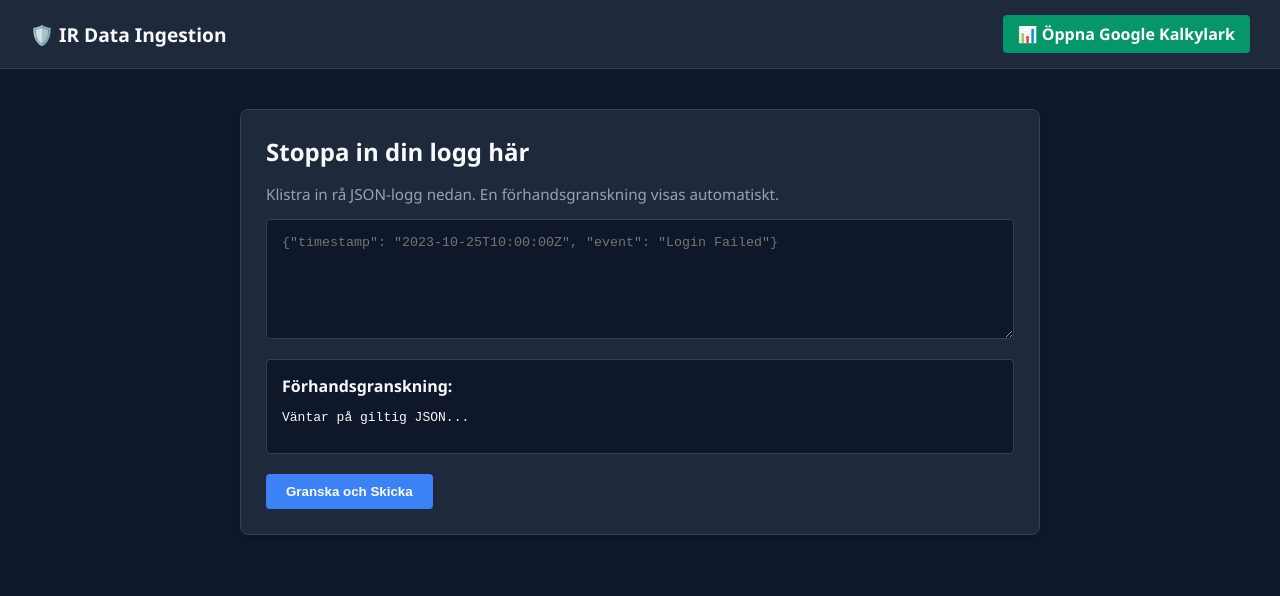
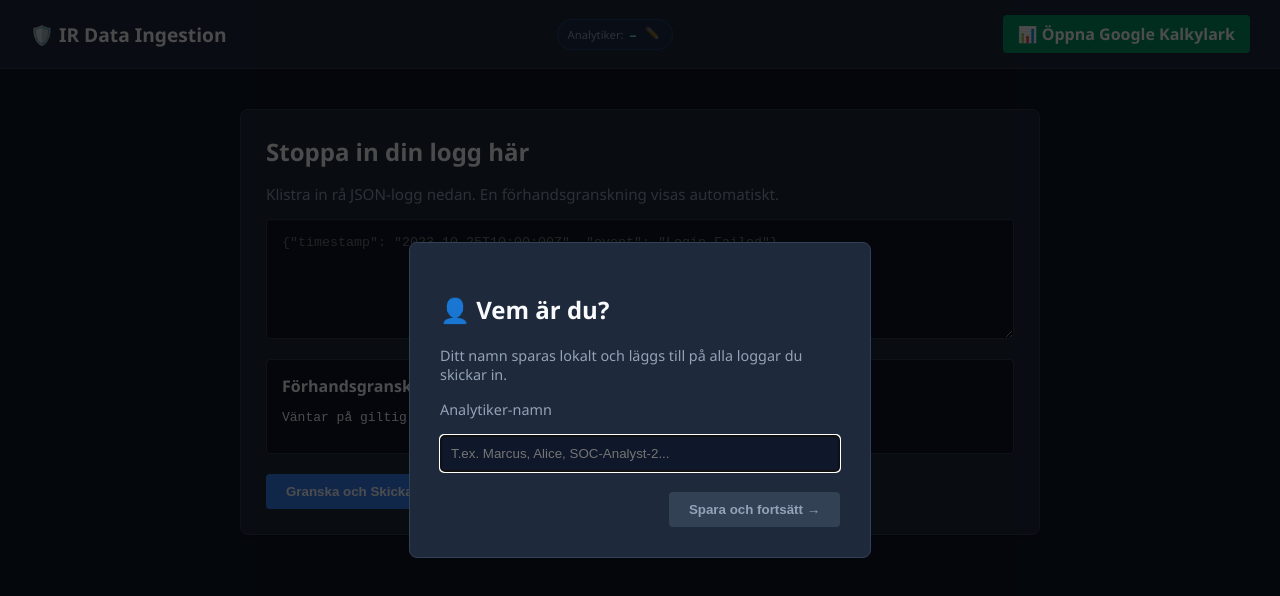
Before and after one commit to douglasNordenstedt/fettepiskhemsida, a website: page public/index.html in a window 1280 px wide. Drawn offline with Linux system fonts and the light colour scheme.

Commit message:
add opperator username

```diff
--- a/public/css/style.css
+++ b/public/css/style.css
@@ -26,6 +26,48 @@ body {
 }
 
 .navbar h2 { margin: 0; font-size: 1.2rem; }
+
+/* ── Analyst badge (username display in navbar) ── */
+.analyst-badge {
+    display: flex;
+    align-items: center;
+    gap: 6px;
+    background-color: rgba(59, 130, 246, 0.08);
+    border: 1px solid rgba(59, 130, 246, 0.25);
+    border-radius: 20px;
+    padding: 5px 12px 5px 10px;
+    font-size: 0.88rem;
+}
+
+.analyst-label {
+    color: var(--text-muted);
+    font-size: 0.8em;
+}
+
+#navbarAnalyst {
+    color: #7dd3fc;
+    font-weight: 600;
+    max-width: 160px;
+    overflow: hidden;
+    text-overflow: ellipsis;
+    white-space: nowrap;
+}
+
+.change-name-btn {
+    background: none;
+    border: none;
+    padding: 0 0 0 2px;
+    font-size: 0.85em;
+    cursor: pointer;
+    opacity: 0.5;
+    transition: opacity 0.15s;
+    line-height: 1;
+}
+
+.change-name-btn:hover {
+    opacity: 1;
+    background: none;
+}
 
 .sheet-btn {
     background-color: #059669;
--- a/public/index.html
+++ b/public/index.html
@@ -10,6 +10,14 @@
 <body>
     <nav class="navbar">
         <h2>🛡️ IR Data Ingestion</h2>
+
+        <!-- Analyst identity badge (populated by app.js from localStorage) -->
+        <div class="analyst-badge">
+            <span class="analyst-label">Analytiker:</span>
+            <span id="navbarAnalyst">–</span>
+            <button id="changeNameBtn" class="change-name-btn" title="Byt namn">✏️</button>
+        </div>
+
         <a href="https://docs.google.com/spreadsheets/d/1mzZ7d1cUBALEIvgVhR3seKN6DUQpnpS03sV_8kr0zg8/edit?gid=0#gid=0" target="_blank" class="sheet-btn">
             📊 Öppna Google Kalkylark
         </a>
@@ -68,5 +76,28 @@
             </div>
         </div>
     </div>
+
+    <!-- ── Username Modal (shown on first visit, or when clicking ✏️) ── -->
+    <div id="usernameModal" class="modal">
+        <div class="modal-content">
+            <h2>👤 Vem är du?</h2>
+            <p style="color: #94a3b8; font-size: 0.9em; margin-top: 0;">
+                Ditt namn sparas lokalt och läggs till på alla loggar du skickar in.
+            </p>
+
+            <p style="margin: 16px 0 6px; color: #94a3b8; font-size: 0.9em;">Analytiker-namn</p>
+            <input
+                type="text"
+                id="usernameInput"
+                placeholder="T.ex. Marcus, Alice, SOC-Analyst-2..."
+                autocomplete="off"
+                maxlength="40"
+            >
+
+            <div class="modal-actions" style="justify-content: flex-end;">
+                <button id="confirmUsernameBtn" class="btn-primary" disabled>Spara och fortsätt →</button>
+            </div>
+        </div>
+    </div>
 </body>
 </html>
--- a/public/js/app.js
+++ b/public/js/app.js
@@ -18,6 +18,63 @@ const lastLogData   = document.getElementById('lastLogData');
 
 let validJsonData   = null;
 let selectedSeverity = null;
+
+// ─────────────────────────────────────────────
+// ANALYST USERNAME  (localStorage — Option C)
+// Name is stored locally, appended to every log.
+// No backend auth required.
+// ─────────────────────────────────────────────
+const ANALYST_KEY      = 'ir_analyst_name';
+const navbarAnalyst    = document.getElementById('navbarAnalyst');
+const changeNameBtn    = document.getElementById('changeNameBtn');
+const usernameModal    = document.getElementById('usernameModal');
+const usernameInput    = document.getElementById('usernameInput');
+const confirmUsernameBtn = document.getElementById('confirmUsernameBtn');
+
+function getAnalystName() {
+    return localStorage.getItem(ANALYST_KEY) || 'Okänd';
+}
+
+function applyAnalystName(name) {
+    localStorage.setItem(ANALYST_KEY, name);
+    navbarAnalyst.textContent = name;
+}
+
+function openUsernameModal() {
+    // Pre-fill with existing name so it's easy to correct
+    usernameInput.value = localStorage.getItem(ANALYST_KEY) || '';
+    confirmUsernameBtn.disabled = usernameInput.value.trim().length < 2;
+    usernameModal.style.display = 'flex';
+    usernameInput.focus();
+}
+
+// Check on load — show modal if no name saved yet
+const storedName = localStorage.getItem(ANALYST_KEY);
+if (storedName) {
+    navbarAnalyst.textContent = storedName;
+} else {
+    openUsernameModal();
+}
+
+// Enable confirm button only when at least 2 chars typed
+usernameInput.addEventListener('input', () => {
+    confirmUsernameBtn.disabled = usernameInput.value.trim().length < 2;
+});
+
+// Allow Enter key to confirm
+usernameInput.addEventListener('keydown', (e) => {
+    if (e.key === 'Enter' && !confirmUsernameBtn.disabled) confirmUsernameBtn.click();
+});
+
+confirmUsernameBtn.addEventListener('click', () => {
+    const name = usernameInput.value.trim();
+    if (name.length < 2) return;
+    applyAnalystName(name);
+    usernameModal.style.display = 'none';
+});
+
+// ✏️ button in navbar — lets analyst change name anytime
+changeNameBtn.addEventListener('click', openUsernameModal);
 
 // ─────────────────────────────────────────────
 // SEVERITY PICKER
@@ -176,13 +233,15 @@ cancelBtn.addEventListener('click', () => {
 
 // CONFIRM SEND
 confirmSendBtn.addEventListener('click', async () => {
-    const comment  = commentInput.value.trim() || 'Ingen kommentar.';
-    const severity = selectedSeverity || '⚪ Info';
+    const comment     = commentInput.value.trim() || 'Ingen kommentar.';
+    const severity    = selectedSeverity || '⚪ Info';
+    const analystName = getAnalystName(); // ← added: pull name from localStorage
 
     const payloadToSend = {
         log: validJsonData,
         comment,
         severity,
+        analystName,                     // ← added: sent to server
         submittedAt: new Date().toISOString()
     };
 
```
Also changed, not shown: package.json (+6 -1 lines), server.js (+13 -4 lines), 2 other files.
